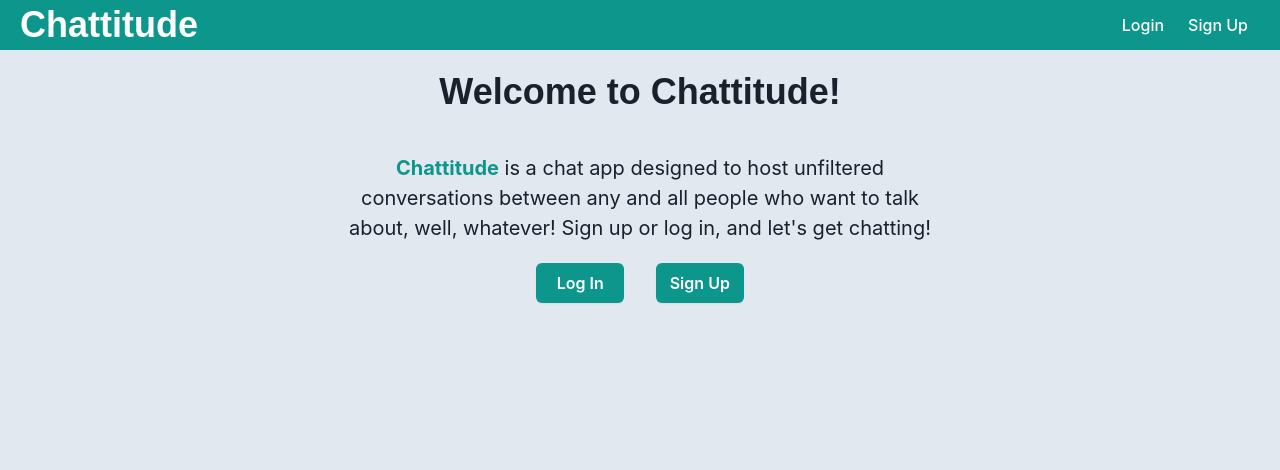
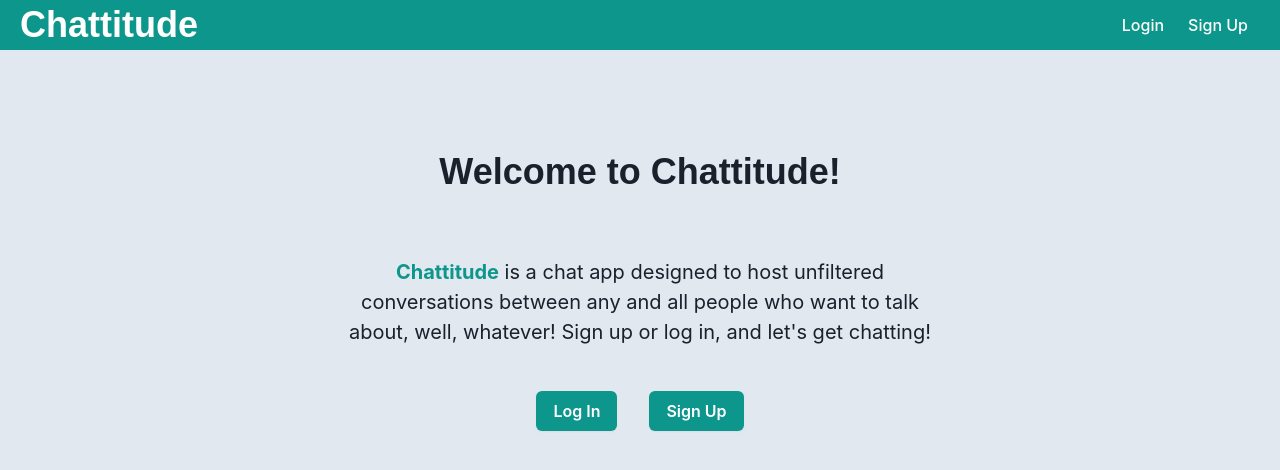
Before and after one commit to ColdWeatherBoyy/Chattitude, a React (Vite) app in the folder client/: page / in a window 1280 px wide. Shown: the top 470 px of the page. Built offline with nearby package versions, Linux system fonts and the light colour scheme.

Commit message:
finishes beginning styling of homepage, adds links to buttons

```diff
--- a/client/src/pages/Home.jsx
+++ b/client/src/pages/Home.jsx
@@ -2,6 +2,7 @@ import React from "react";
 import { Box, Heading, Text, Button } from "@chakra-ui/react";
 import Header from "../components/Header.jsx";
 import BrandButton from "../components/BrandButton.jsx";
+import { Link } from "react-router-dom";
 
 const Home = () => {
 	return (
@@ -15,6 +16,7 @@ const Home = () => {
 				alignItems="center"
 			>
 				<Header />
+				<Box display="flex" flexDirection="column" alignItems="center" my={20} gap={6}>
 					<Heading my={5}>Welcome to Chattitude!</Heading>
 					<Text fontSize="xl" maxW="50%" textAlign="center" p={5}>
 						<span style={{ color: "#0D968B", fontWeight: "bold" }}>Chattitude</span> is a
@@ -23,8 +25,13 @@ const Home = () => {
 						chatting!
 					</Text>
 					<Box display="flex" flexDirection="row" gap={8}>
+						<Link to="/login">
 							<BrandButton width="100%">Log In</BrandButton>
+						</Link>
+						<Link to="/signup">
 							<BrandButton width="100%">Sign Up</BrandButton>
+						</Link>
+					</Box>
 				</Box>
 			</Box>
 		</>
```
Lines whose indentation alone changed are shown as unchanged.
